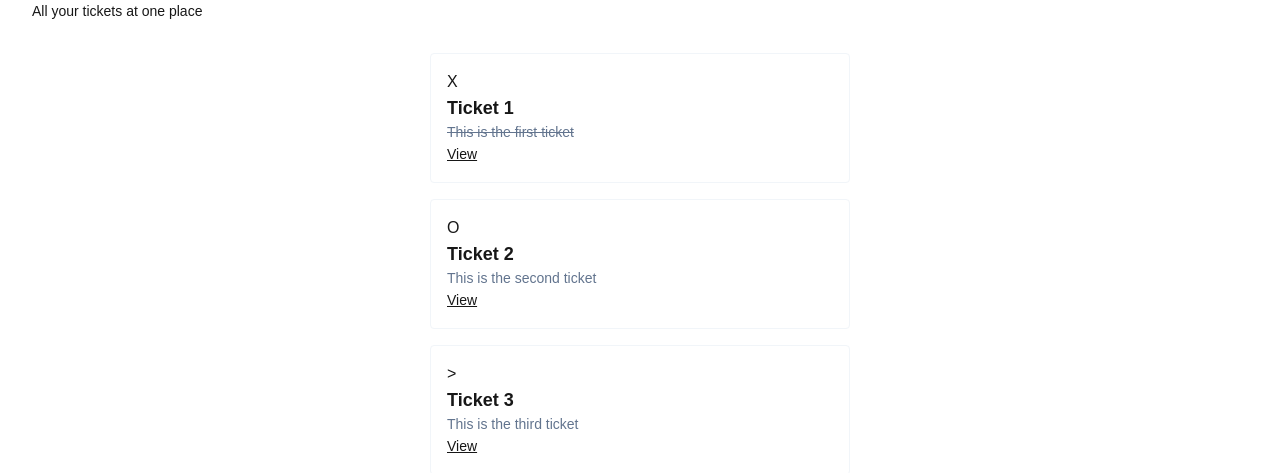
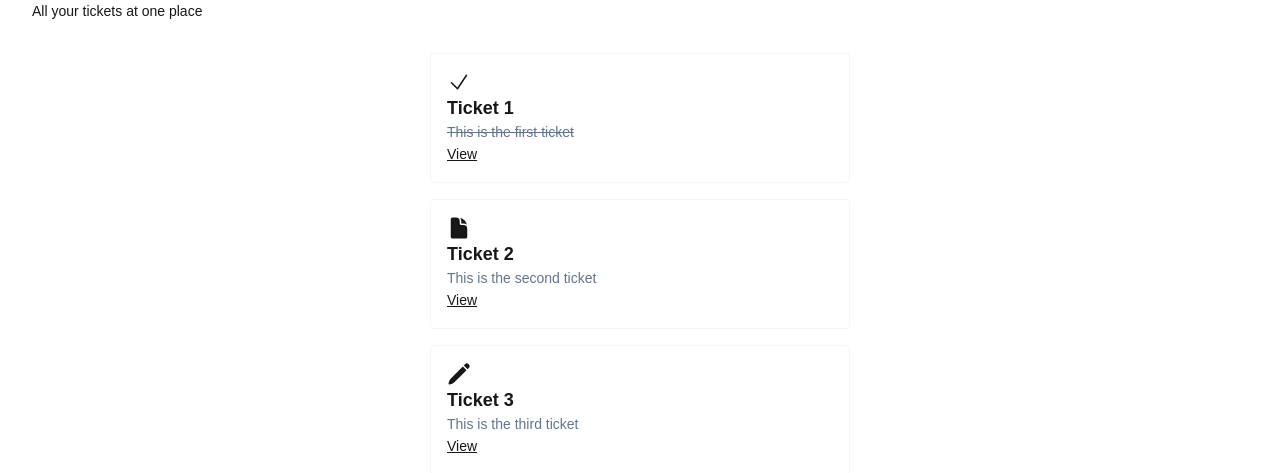
Before and after one commit to MajdHemud/the-road-to-next-app, a Next.js app: page /tickets in a window 1280 px wide. Shown: the part 131-604 px from the top of the page. Built offline with nearby package versions, Linux system fonts and the light colour scheme.

Commit message:
animations with tailwind + svgs for the ticket_icons

```diff
--- a/src/app/globals.css
+++ b/src/app/globals.css
@@ -12,6 +12,21 @@
 	--font-mono: var(--font-geist-mono);
 }
 
+@theme {
+	--animate-fade-from-top: fade-from-top 0.5s ease-out;
+
+	@keyframes fade-from-top {
+		0% {
+			transform: translateY(-16px);
+			opacity: 0;
+		}
+		100% {
+			transform: translateY(0);
+			opacity: 1;
+		}
+	}
+}
+
 @media (prefers-color-scheme: dark) {
 	:root {
 		--background: #0a0a0a;
--- a/src/app/tickets/page.tsx
+++ b/src/app/tickets/page.tsx
@@ -3,10 +3,48 @@ import Link from "next/link";
 import { initialTickets } from "@/data";
 import { ticketPath } from "@/paths";
 
+const DocumentIcon = () => (
+	<svg
+		xmlns="http://www.w3.org/2000/svg"
+		viewBox="0 0 24 24"
+		fill="currentColor"
+		className="size-6"
+	>
+		<path d="M5.625 1.5c-1.036 0-1.875.84-1.875 1.875v17.25c0 1.035.84 1.875 1.875 1.875h12.75c1.035 0 1.875-.84 1.875-1.875V12.75A3.75 3.75 0 0 0 16.5 9h-1.875a1.875 1.875 0 0 1-1.875-1.875V5.25A3.75 3.75 0 0 0 9 1.5H5.625Z" />
+		<path d="M12.971 1.816A5.23 5.23 0 0 1 14.25 5.25v1.875c0 .207.168.375.375.375H16.5a5.23 5.23 0 0 1 3.434 1.279 9.768 9.768 0 0 0-6.963-6.963Z" />
+	</svg>
+);
+
+const PencilIcon = () => (
+	<svg
+		xmlns="http://www.w3.org/2000/svg"
+		viewBox="0 0 24 24"
+		fill="currentColor"
+		className="size-6"
+	>
+		<path d="M21.731 2.269a2.625 2.625 0 0 0-3.712 0l-1.157 1.157 3.712 3.712 1.157-1.157a2.625 2.625 0 0 0 0-3.712ZM19.513 8.199l-3.712-3.712-12.15 12.15a5.25 5.25 0 0 0-1.32 2.214l-.8 2.685a.75.75 0 0 0 .933.933l2.685-.8a5.25 5.25 0 0 0 2.214-1.32L19.513 8.2Z" />
+	</svg>
+);
+
+const CheckIcon = () => (
+	<svg
+		xmlns="http://www.w3.org/2000/svg"
+		viewBox="0 0 24 24"
+		fill="currentColor"
+		className="size-6"
+	>
+		<path
+			fillRule="evenodd"
+			d="M19.916 4.626a.75.75 0 0 1 .208 1.04l-9 13.5a.75.75 0 0 1-1.154.114l-6-6a.75.75 0 0 1 1.06-1.06l5.353 5.353 8.493-12.74a.75.75 0 0 1 1.04-.207Z"
+			clipRule="evenodd"
+		/>
+	</svg>
+);
+
 const TICKET_ICONS = {
-	OPEN: "O",
-	IN_PROGRESS: ">",
-	DONE: "X",
+	OPEN: <DocumentIcon />,
+	IN_PROGRESS: <PencilIcon />,
+	DONE: <CheckIcon />,
 };
 
 const TicketsPage = () => {
@@ -18,7 +56,7 @@ const TicketsPage = () => {
 					All your tickets at one place
 				</p>
 			</div>
-			<div className="flex-1 flex flex-col items-center gap-y-4">
+			<div className="flex-1 flex flex-col items-center gap-y-4 animate-fade-from-top">
 				{initialTickets.map((ticket) => (
 					<div
 						key={ticket.id}
```
